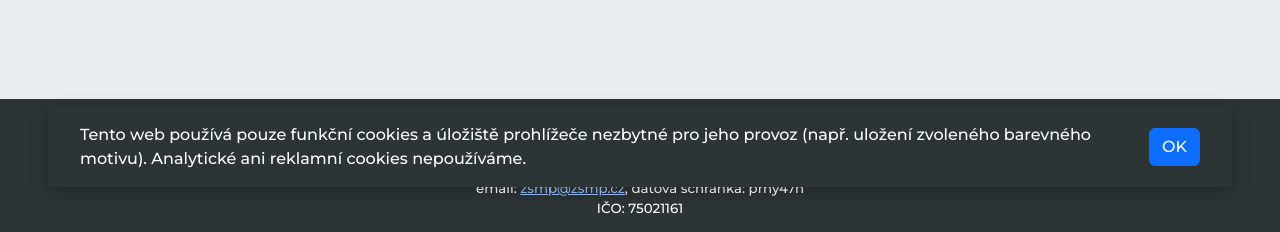
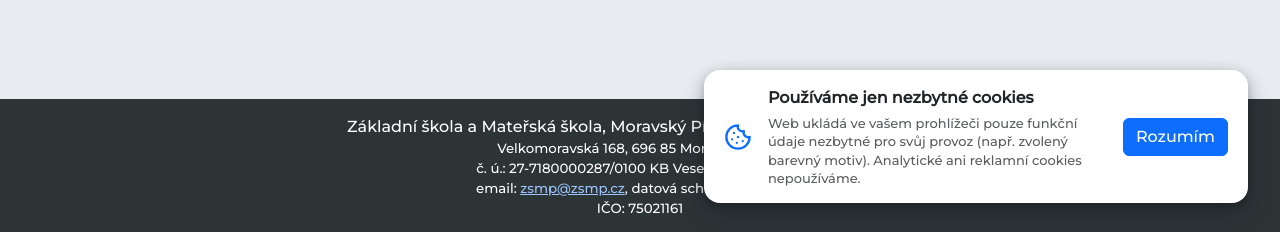
Before and after one commit to Martin-Uhlik/elementary-school-website, a Next.js app in the folder src/web/: page /informatika in a window 1280 px wide. Shown: the part 565-797 px from the top of the page. Built offline with nearby package versions, Linux system fonts and the light colour scheme; no server answers; the database is empty.

Commit message:
feat: cookie banner redesign

```diff
--- a/src/web/app/styles.css
+++ b/src/web/app/styles.css
@@ -91,30 +91,63 @@ a {
   box-shadow: none;
 }
 
+/* cookie notice: floating card, short headline + small details */
 .cookies-bar {
   display: flex;
-  flex-direction: row;
-  align-items: center;
-  justify-content: center;
+  align-items: center;
+  gap: 1rem;
   position: fixed;
-  bottom: 0;
-  width: 100vw;
-  background: var(--bg-primary);
-  color: white;
-  box-shadow: var(--shadow-normal);
+  left: 0.75rem;
+  right: 0.75rem;
+  bottom: 0.75rem;
   z-index: 10;
-  padding: 1rem;
-  gap: 1rem;
-}
-
-.cookies-bar__buttons {
-  display: flex;
-  flex-direction: row;
-  flex-wrap: nowrap;
-  gap: 1rem;
-
-  justify-content: center;
+  padding: 1rem 1.25rem;
+  border-radius: var(--card-radius);
+  background: var(--surface);
+  color: var(--bs-body-color);
+  box-shadow: var(--card-shadow-hover), var(--shadow-normal);
+}
+
+.cookies-bar__icon {
+  flex-shrink: 0;
+  font-size: 1.75rem;
+  color: var(--bs-primary);
+}
+
+.cookies-bar__text {
+  flex: 1;
+  min-width: 0;
+}
+
+.cookies-bar__title {
+  margin: 0;
+  font-weight: 600;
+}
+
+.cookies-bar__details {
+  margin: 0.25rem 0 0;
+  font-size: 0.8125rem;
+  line-height: 1.4;
+  color: var(--bs-secondary-color);
+}
+
+.cookies-bar__button {
+  flex-shrink: 0;
   white-space: nowrap;
+}
+
+@media (max-width: 575.98px) {
+  .cookies-bar {
+    flex-wrap: wrap;
+  }
+
+  .cookies-bar__icon {
+    display: none;
+  }
+
+  .cookies-bar__button {
+    width: 100%;
+  }
 }
 
 .cookie-bar--hidden {
@@ -597,18 +630,10 @@ a {
   }
 
   .cookies-bar {
-    flex-direction: row;
-    margin: 3rem;
-    padding: 1rem 2rem;
-    gap: 3rem;
-    align-items: center;
-    width: unset;
-    justify-content: space-between;
-    right: 0;
-  }
-
-  .cookies-bar__buttons {
-    width: max-content;
+    left: auto;
+    right: 2rem;
+    bottom: 2rem;
+    max-width: 34rem;
   }
 
   .header {
--- a/src/web/components/CookieBar.tsx
+++ b/src/web/components/CookieBar.tsx
@@ -1,6 +1,7 @@
 "use client";
 
 import { useEffect, useState } from "react";
+import { LuCookie } from "react-icons/lu";
 
 const STORAGE_KEY = "cookiesConfirm";
 
@@ -26,15 +27,17 @@ const CookieBar = () => {
 
   return (
     <aside className={`cookies-bar${hidden ? " cookie-bar--hidden" : ""}`} id="cookieBar" aria-label="Cookies">
-      <span className="cookies-bar__text">
-        Tento web používá pouze funkční cookies a úložiště prohlížeče nezbytné pro jeho provoz (např. uložení zvoleného
-        barevného motivu). Analytické ani reklamní cookies nepoužíváme.
-      </span>
-      <div className="cookies-bar__buttons">
-        <button type="button" className="cookies-bar__button btn btn-primary" onClick={confirm}>
-          OK
-        </button>
+      <LuCookie className="cookies-bar__icon" aria-hidden="true" />
+      <div className="cookies-bar__text">
+        <p className="cookies-bar__title">Používáme jen nezbytné cookies</p>
+        <p className="cookies-bar__details">
+          Web ukládá ve vašem prohlížeči pouze funkční údaje nezbytné pro svůj provoz (např. zvolený barevný motiv).
+          Analytické ani reklamní cookies nepoužíváme.
+        </p>
       </div>
+      <button type="button" className="cookies-bar__button btn btn-primary" onClick={confirm}>
+        Rozumím
+      </button>
     </aside>
   );
 };
```
Also changed, not shown: 1 other file (tests, documents, lock files or other folders).
